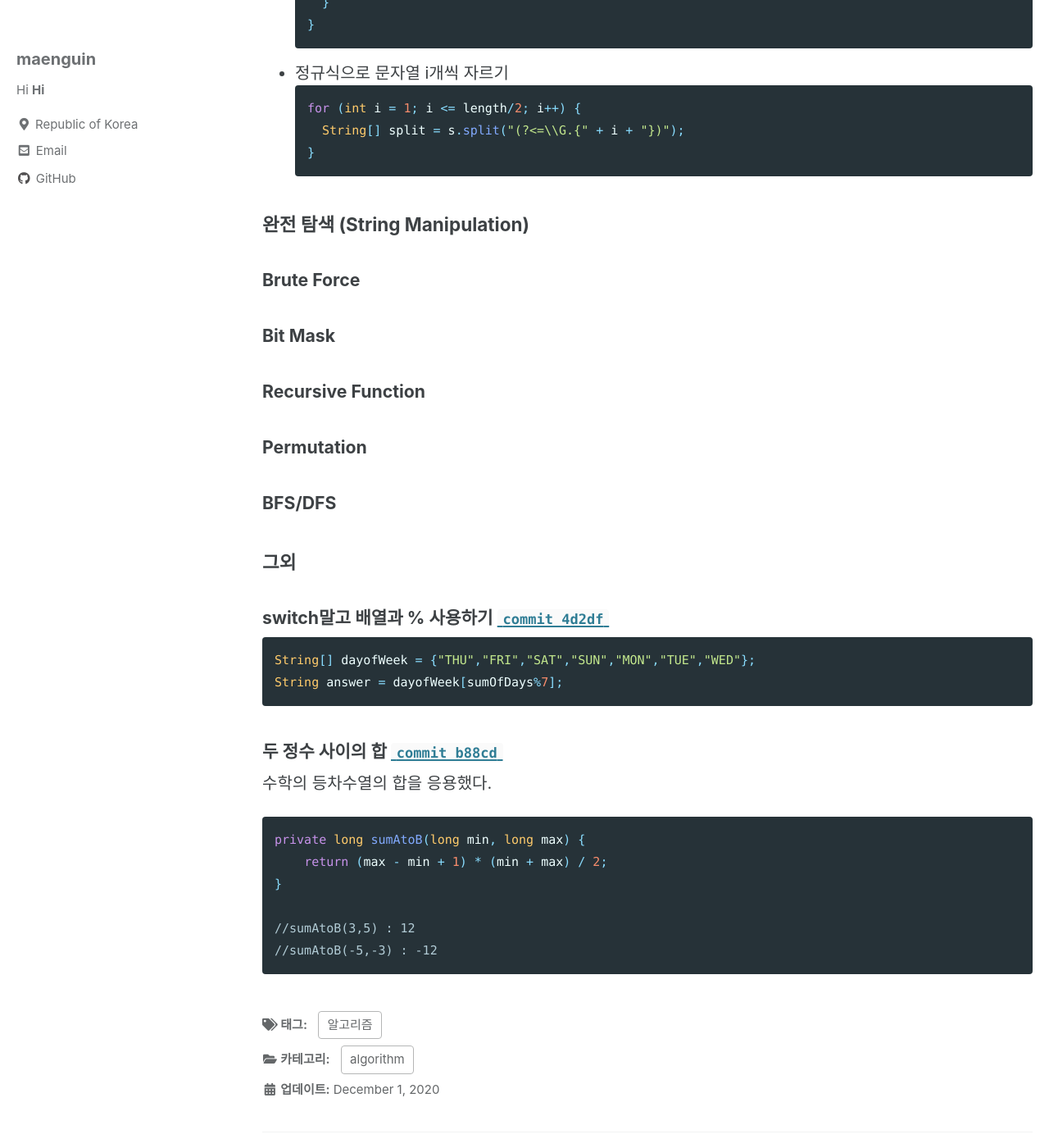
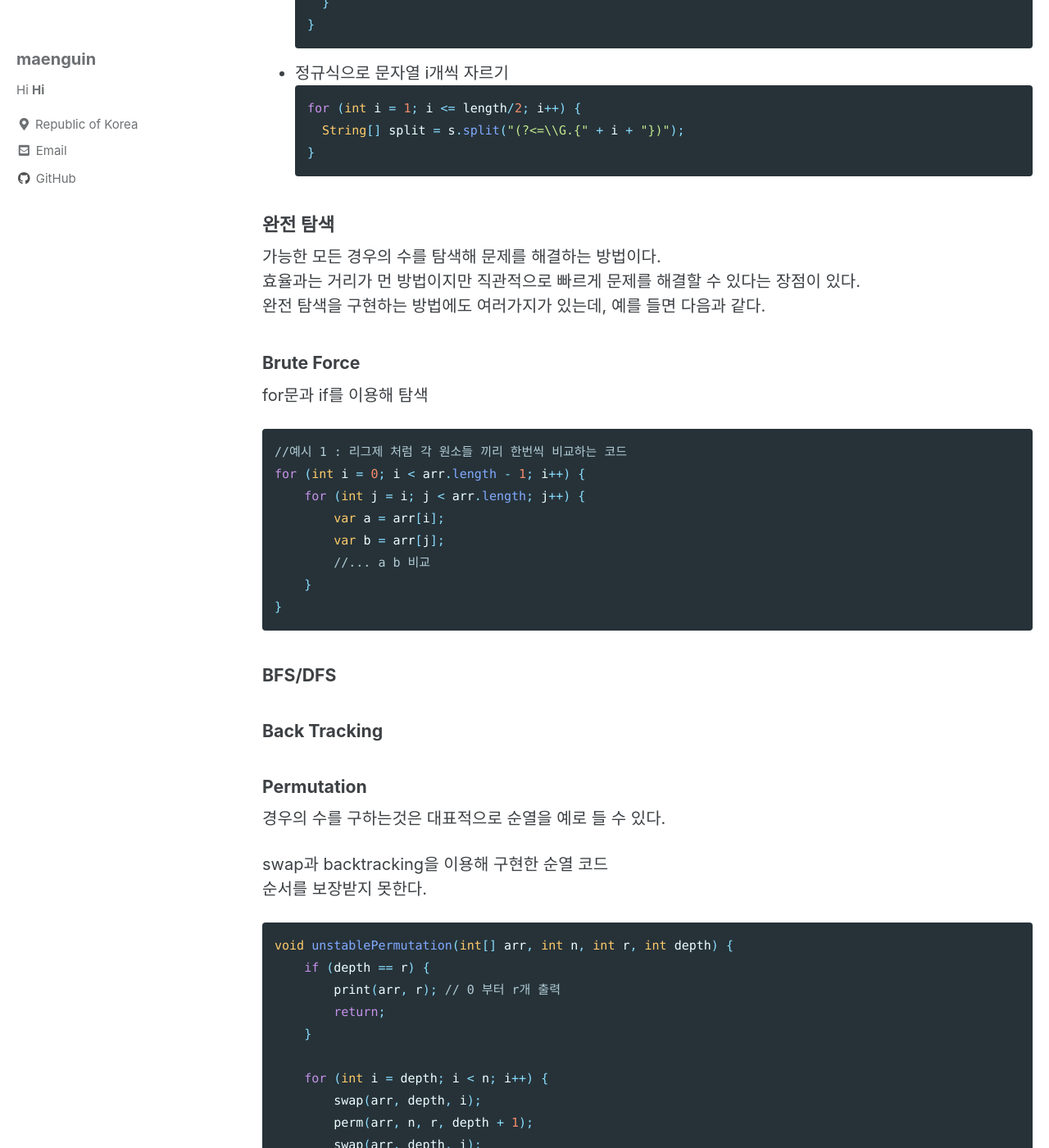
Before and after one commit to maenguin/maenguin.github.io, a Jekyll site: the page built from _posts/2020-12-01-algorithm-study.md, in a window 1280 px wide and 1400 px high, scrolled down 6306 px. Shown: the whole window at 82% size. Built offline with Jekyll 4.4.1, drawn with Linux system fonts in a browser that asks for light colours; cached includes are drawn as plain includes.

Commit message:
Update 2020-12-01-algorithm-study.md

````diff
--- a/_posts/2020-12-01-algorithm-study.md
+++ b/_posts/2020-12-01-algorithm-study.md
@@ -230,13 +230,49 @@ for (int i = 1; i <= length/2; i++) {
 ```
 
 
-### 완전 탐색 (String Manipulation)
+### 완전 탐색
+가능한 모든 경우의 수를 탐색해 문제를 해결하는 방법이다.
+효율과는 거리가 먼 방법이지만 직관적으로 빠르게 문제를 해결할 수 있다는 장점이 있다.
+완전 탐색을 구현하는 방법에도 여러가지가 있는데, 예를 들면 다음과 같다.
+
 
 #### Brute Force
+for문과 if를 이용해 탐색
+```java
+//예시 1 : 리그제 처럼 각 원소들 끼리 한번씩 비교하는 코드
+for (int i = 0; i < arr.length - 1; i++) {
+    for (int j = i; j < arr.length; j++) {
+        var a = arr[i];
+        var b = arr[j];
+        //... a b 비교
+    }
+}
+```
+#### BFS/DFS
+#### Back Tracking
+#### Permutation
+경우의 수를 구하는것은 대표적으로 순열을 예로 들 수 있다.
+
+swap과 backtracking을 이용해 구현한 순열 코드
+순서를 보장받지 못한다.
+```java
+void unstablePermutation(int[] arr, int n, int r, int depth) {
+    if (depth == r) {
+        print(arr, r); // 0 부터 r개 출력
+        return;
+    }
+
+    for (int i = depth; i < n; i++) {
+        swap(arr, depth, i);
+        perm(arr, n, r, depth + 1);
+        swap(arr, depth, i);
+    }
+}
+```
 #### Bit Mask
 #### Recursive Function
-#### Permutation
-#### BFS/DFS
+
+
 
 ### 그외
 
````
